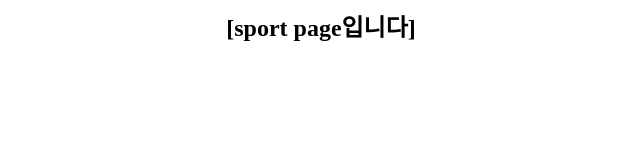
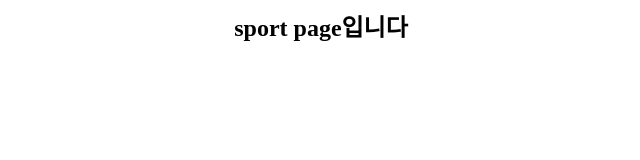
Before and after one commit to KYH1234567/sport, a plain HTML site: page index.html in a window 1280 px wide. Shown: the full height of the page, 319-959 px from the left. Drawn offline with Linux system fonts and the light colour scheme.

Commit message:
Update index.html 2

```diff
--- a/index.html
+++ b/index.html
@@ -1,3 +1,3 @@
 <center>
-  <h2>[sport page입니다]</h2>
+  <h2>sport page입니다</h2>
 </center>
```
